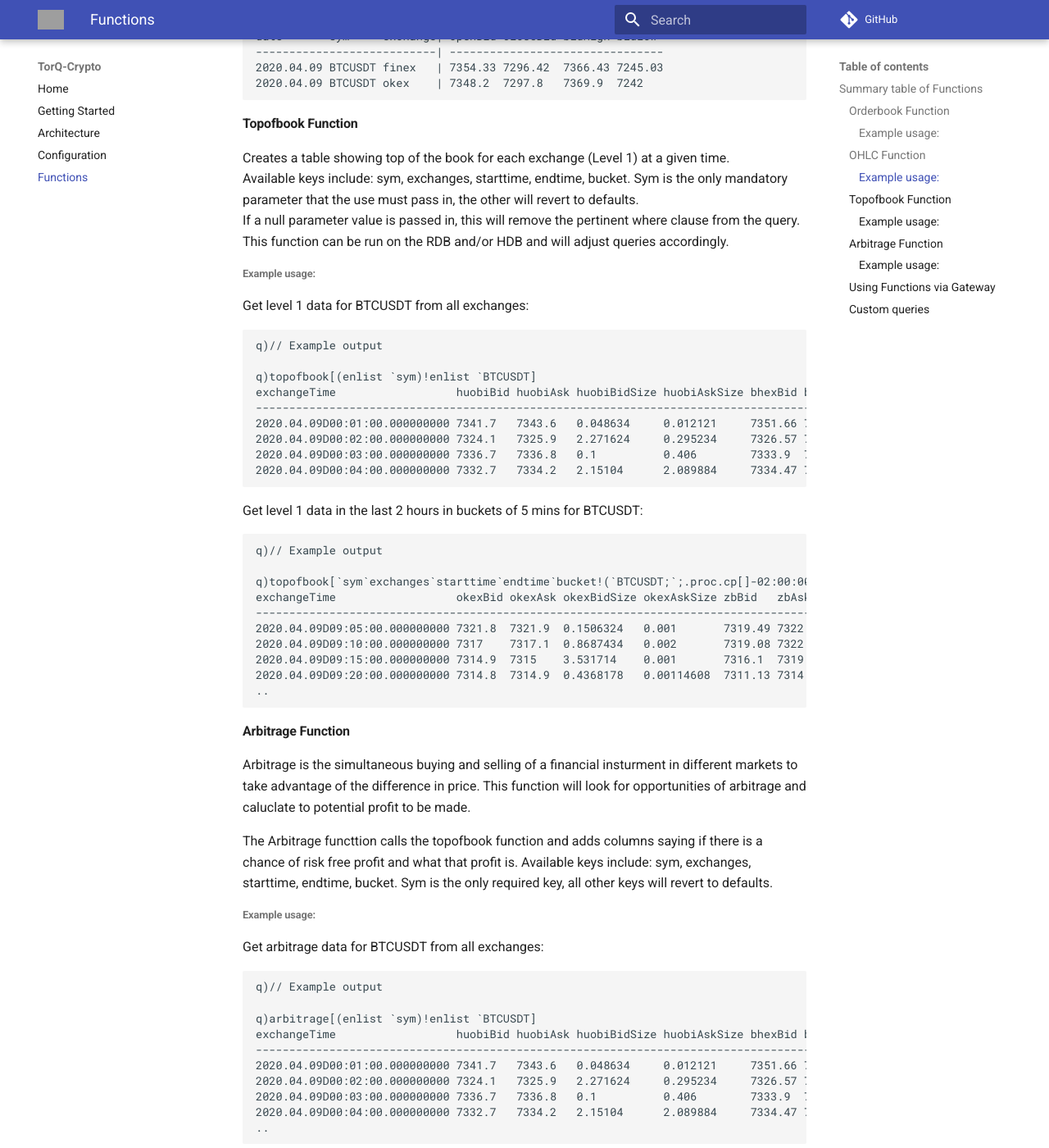
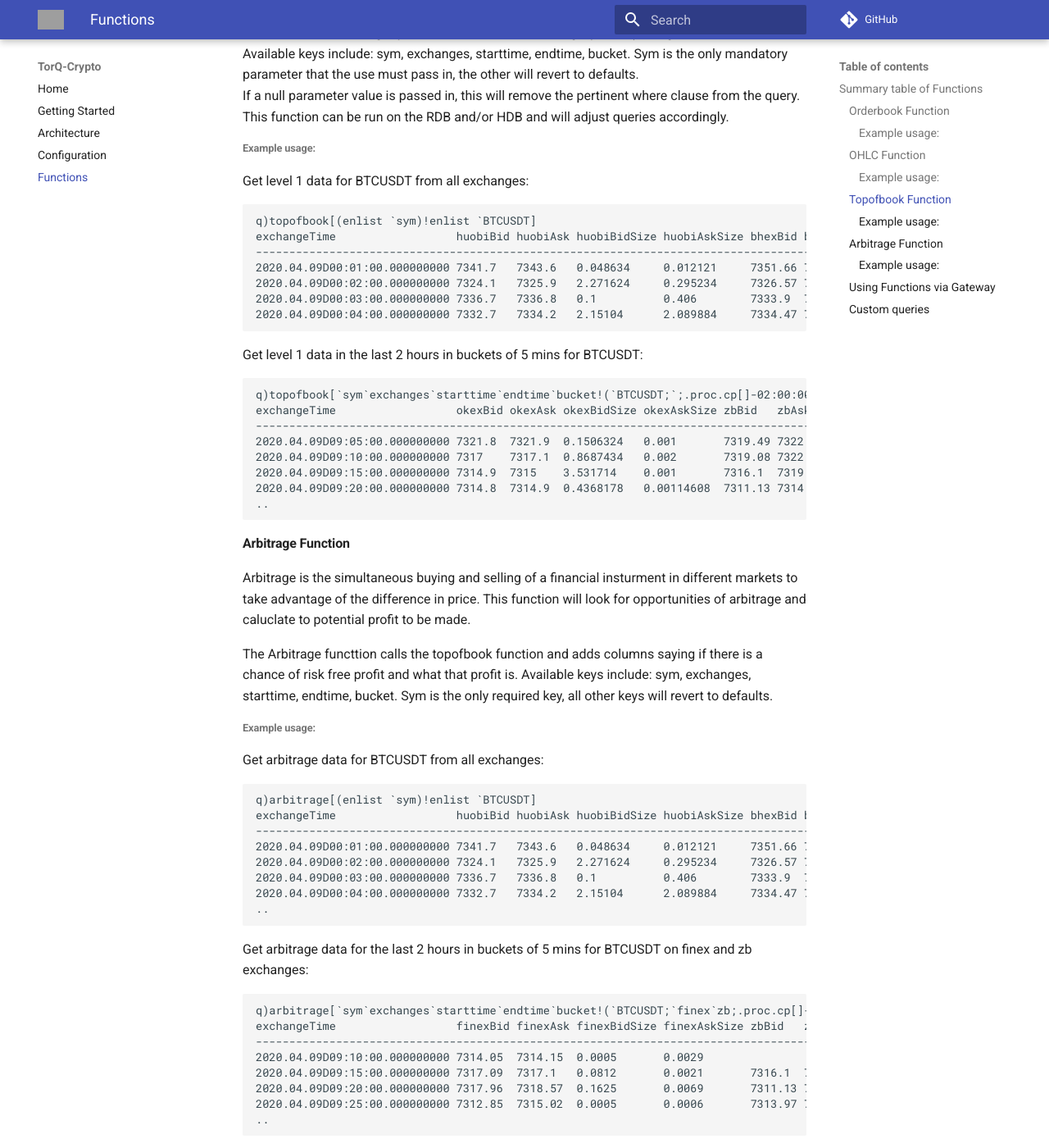
Before and after one commit to DataIntellectTech/TorQ-Crypto, an MkDocs documentation site: the page built from docs/Crypto Functions.md, in a window 1280 px wide and 1400 px high, scrolled down 1883 px. Shown: the whole window at 82% size. Built offline with MkDocs 1.6.1 and Material for MkDocs 9.7.7, drawn with Linux system fonts in a browser that asks for light colours; comment, search, counter and statistics services are not loaded; old or Windows-style settings are respelled for this version of MkDocs; some of the changed text lies outside the part shown; grey boxes are pictures that could not be loaded.

Commit message:
Removed example output comments

```diff
--- a/docs/Crypto Functions.md
+++ b/docs/Crypto Functions.md
@@ -22,8 +22,6 @@
 ###### Example usage:
 Get latest BTCUSDT data from exchange table:
 
-    q)// Example output
-
     q)orderbook[(enlist `sym)!enlist (`BTCUSDT)]
     exchange_b  bidSize    bid     ask      askSize    exchange_a
     -------------------------------------------------------------
@@ -34,8 +32,6 @@
     ..
 
 Get BTCUSDT data from finex and bhex for last 2 hours:
-
-    q)// Example output
 
     q)orderbook[`sym`timestamp`exchanges`window!(`BTCUSDT;.proc.cp[];`finex`bhex;02:00:00)]
     exchange_b  bidSize                 bid                 ask                 askSize               exchange_a
@@ -55,8 +51,6 @@
 ###### Example usage:
 Get latest OHLC data for BTCUSDT:
 
-    q)// Example output
-
     q)ohlc[enlist[`sym]!enlist `BTCUSDT]
     date       sym    | openBid closeBid bidHigh bidLow  openAsk closeAsk askHigh askLow
     ------------------| -----------------------------------------------------------------
@@ -64,8 +58,6 @@
 
 
 Get only bid data by exchange for BTCUSDT:
-
-    q)// Example output
 
     q)ohlc[`date`sym`exchanges`quote`byexchange!(.z.d;`BTCUSDT;`finex`okex;`bid;1b)]
     date       sym     exchange| openBid closeBid bidHigh bidLow
@@ -84,8 +76,6 @@
 ###### Example usage:
 Get level 1 data for BTCUSDT from all exchanges:
 
-    q)// Example output
-
     q)topofbook[(enlist `sym)!enlist `BTCUSDT]
     exchangeTime                  huobiBid huobiAsk huobiBidSize huobiAskSize bhexBid bhexAsk bhexBid..
     -------------------------------------------------------------------------------------------------..
@@ -95,8 +85,6 @@
     2020.04.09D00:04:00.000000000 7332.7   7334.2   2.15104      2.089884     7334.47 7335.32 1.93197..
 
 Get level 1 data in the last 2 hours in buckets of 5 mins for BTCUSDT:
-
-    q)// Example output
 
     q)topofbook[`sym`exchanges`starttime`endtime`bucket!(`BTCUSDT;`;.proc.cp[]-02:00:00;.proc.cp[];00:05:00)]
     exchangeTime                  okexBid okexAsk okexBidSize okexAskSize zbBid   zbAsk   zbBidSize z..
@@ -119,8 +107,6 @@
 ###### Example usage:
 Get arbitrage data for BTCUSDT from all exchanges:
 
-    q)// Example output
-
     q)arbitrage[(enlist `sym)!enlist `BTCUSDT]
     exchangeTime                  huobiBid huobiAsk huobiBidSize huobiAskSize bhexBid bhexAsk bhexBid..
     -------------------------------------------------------------------------------------------------..
@@ -131,8 +117,6 @@
     ..
 
 Get arbitrage data for the last 2 hours in buckets of 5 mins for BTCUSDT on finex and zb exchanges:
-
-    // Example output
 
     q)arbitrage[`sym`exchanges`starttime`endtime`bucket!(`BTCUSDT;`finex`zb;.proc.cp[]-02:00:00;.proc.cp[];00:05:00)]
     exchangeTime                  finexBid finexAsk finexBidSize finexAskSize zbBid   zbAsk   zbBidSi..
```
